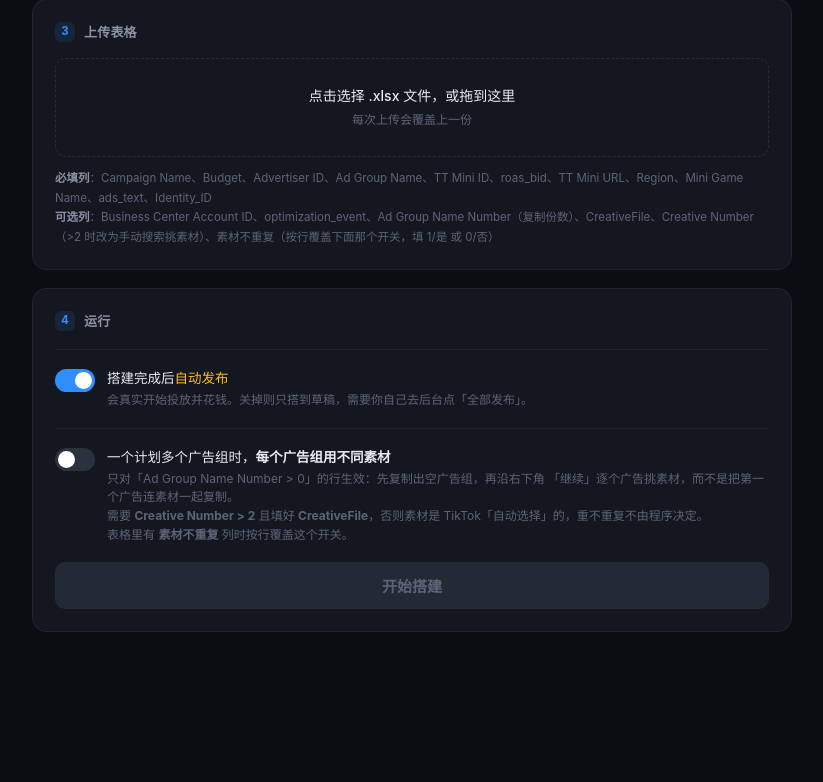
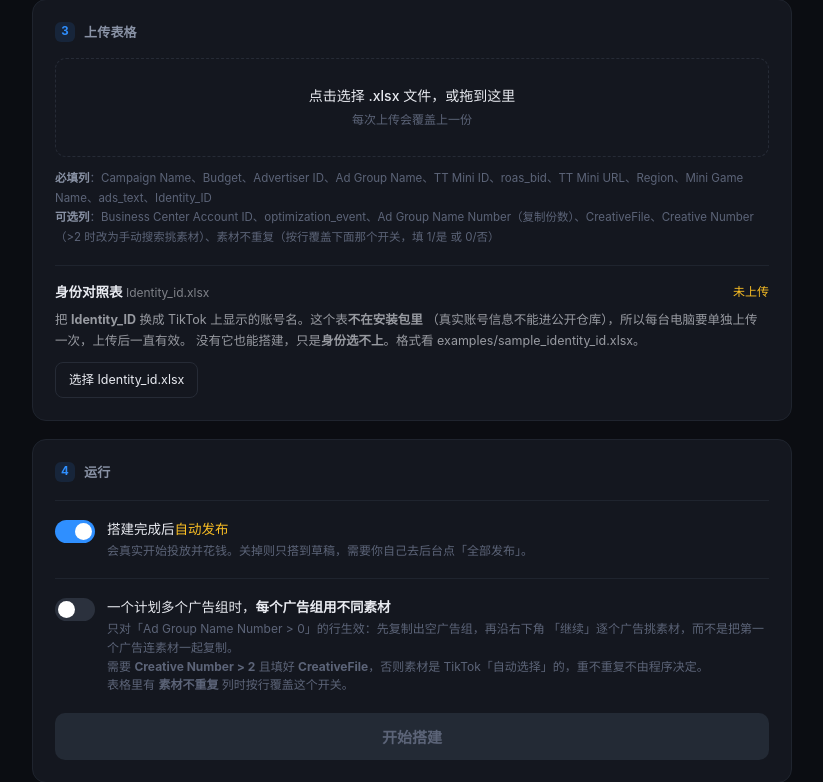
Before and after one commit to Zzw-050222/tiktok-ad-auto-builder, a Flask app: page / in a window 1280 px wide. Shown: the part 523-1305 px from the top of the page, without its empty margins (228-1051 px from the left). Before the commit the page ends 1155 px from the top, so only its background shows below. Run offline with Flask 3, Linux system fonts and the light colour scheme.

Commit message:
缺身份对照表不该让整条计划秒退（别人电脑上广告层直接挂）
别人电脑上每条广告一进广告层级就报：
    [Errno 2] No such file or directory: '.../Identity_id.xlsx'

原因：这份表【按设计】不进仓库也不进安装包（真实账号信息，.gitignore 里就有它），
所以每台新电脑上它一开始都不存在。而 builder 本来就把「选身份」当成非关键项——
select_identity 失败只记一句警告，注释写得很清楚「绝不该把整个计划搞挂」——
可 resolve_identity 这一句在 try 之外，文件不存在时的异常绕过了那道保护。

改动：
* load_identity_map 缺表/文件坏/页名对不上，一律返回 {} 不抛异常，保护重新生效
* 顺手让它容忍「自己建的表」：页名不叫 Sheet1（WPS 默认「工作表1」）、
  多一列、有空行——README 让每个人按自己账号自己建这份表，这些都很容易踩
* 缺表时的警告说清是「这台电脑没有这个表」而不是「表格填错」，并说怎么补
* 上传搭建表时就预检：有几行填了 Identity_ID、表在不在、哪些 ID 查不到，
  跑之前讲清楚，不用跑完看一堆警告
* 网页第 3 步加【上传身份对照表】：这个表永远不会在安装包里，以前只能人工拷文件，
  没人告诉新同事要拷，于是第一次跑就全挂

上传路由踩到一个坑，测试里三个用例全被拒才发现：临时文件名必须还是 .xlsx，
openpyxl 按扩展名判断格式，存成 Identity_id.xlsx.tmp 会被自己的校验拒掉。
.gitignore 和打包安全检查改成 Identity_id*.xlsx，把上传临时文件也盖住。

验证 17 项全过：缺表/坏文件/空表都不抛异常，预检文案正确，
自建表（页名工作表1、多一列、空行）能读，HTTP 上传接受好表、拒掉坏表和空表
且不覆盖原表、不留临时文件，临时文件名被 .gitignore 挡住。

Co-Authored-By: Claude Opus 5 (1M context) <noreply@anthropic.com>

```diff
--- a/app.py
+++ b/app.py
@@ -33,6 +33,7 @@ from src.drama.builder import build_drama_campaign
 from src.drama.config import DRAMA_BROWSER_PROFILE_DIR
 from src.drama.series_lookup import load_series_map, resolve_series_from_campaign_name
 from src.excel_loader import group_by_campaign, load_rows
+from src.identity_lookup import IDENTITY_FILE, identity_file_exists, load_identity_map
 
 app = Flask(__name__)
 
@@ -123,6 +124,46 @@ def _preflight_drama(groups):
         return [
             f"这些计划名在「商品库-剧目」表里匹配不到剧目，跑到「特定剧集」那步会失败："
             + "、".join(unmatched)
+        ]
+    return []
+
+
+def _preflight_identity(records):
+    """表格里要选身份，但这台电脑上没有身份对照表 —— 上传时就说，别等跑到广告层。
+
+    身份对照表按设计不进安装包（里面是真实账号信息，.gitignore 里就有它），
+    所以每台新电脑上它一开始都不存在。别人电脑上第一次跑，每条广告一进广告层级
+    就报 [Errno 2] No such file or directory 然后秒退。
+    现在缺表不再让计划挂掉（见 identity_lookup.load_identity_map），但身份确实
+    选不上，所以还是要在跑之前讲清楚。
+    """
+    want = [r for r in records if str(r.get("Identity_ID") or "").strip()]
+    if not want:
+        return []
+    if not identity_file_exists():
+        return [
+            f"表格里有 {len(want)} 行填了 Identity_ID，但这台电脑上没有身份对照表 "
+            "Identity_id.xlsx —— 这些广告的身份会选不上（其它步骤照常）。"
+            "在下面【上传身份对照表】补一份就行。这个表不在安装包里是故意的："
+            "里面是真实账号信息，不能进公开仓库。"
+        ]
+
+    # 表在，但表里查不到的 ID 也要提前说 —— 跑完才看到一堆警告没意义。
+    mapping = load_identity_map()
+    if not mapping:
+        return [
+            "身份对照表 Identity_id.xlsx 读出来是空的（页名/列顺序对不上？）。"
+            "格式参考 examples/sample_identity_id.xlsx：第一列是显示名，第二列是 Identity_ID。"
+        ]
+    missing = sorted({
+        str(r["Identity_ID"]).strip() for r in want
+        if str(r["Identity_ID"]).strip() not in mapping
+    })
+    if missing:
+        return [
+            "这些 Identity_ID 在身份对照表里找不到对应名字，这几行的身份会选不上："
+            + "、".join(missing[:10])
+            + ("…" if len(missing) > 10 else "")
         ]
     return []
 
@@ -450,6 +491,7 @@ def upload():
         return jsonify({"ok": False, "error": f"表格格式有问题: {e}"}), 400
 
     warnings = _preflight_drama(groups) if mode == "drama" else []
+    warnings += _preflight_identity(records)
 
     # 把表格里的广告主 ID 回显出来。给别人用之后这一项很重要：使用者能一眼看出
     # 程序读到的是不是他自己那个 ID，而不是跑起来才发现读错了列。
@@ -470,6 +512,61 @@ def upload():
             "warnings": warnings,
         }
     )
+
+
+@app.route("/upload-identity", methods=["POST"])
+def upload_identity():
+    """上传身份对照表。
+
+    为什么要有这个：这份表不进仓库也不进安装包（真实账号信息），所以每台新电脑上
+    都得单独补一份。以前只能靠人工把文件拷到程序文件夹根目录——别人电脑上装完
+    第一次跑，每条广告都在广告层级秒退，就是因为没人告诉他要拷这个文件。
+    """
+    f = request.files.get("file")
+    if not f or not f.filename:
+        return jsonify({"ok": False, "error": "没有选择文件"}), 400
+    if not f.filename.lower().endswith(".xlsx"):
+        return jsonify({"ok": False, "error": "请上传 .xlsx 文件"}), 400
+
+    # 先存到临时位置验一遍再就位，别用一个读不出来的文件把原来好的覆盖掉。
+    #
+    # 临时文件名【必须还是 .xlsx】：openpyxl 按扩展名判断格式，存成
+    # Identity_id.xlsx.tmp 的话每一次上传都会被自己的校验拒掉
+    #   openpyxl does not support .tmp file format
+    # ——第一版就是这么写的，测试里三个用例全被拒才发现。
+    tmp = IDENTITY_FILE.with_name("Identity_id.__uploading__.xlsx")
+    f.save(str(tmp))
+    try:
+        import openpyxl
+
+        wb = openpyxl.load_workbook(tmp, data_only=True)
+        ws = wb["Sheet1"] if "Sheet1" in wb.sheetnames else wb[wb.sheetnames[0]]
+        pairs = 0
+        for row in list(ws.iter_rows(values_only=True))[1:]:
+            if row and len(row) >= 2 and row[0] is not None and row[1] is not None:
+                pairs += 1
+    except Exception as e:
+        tmp.unlink(missing_ok=True)
+        return jsonify({"ok": False, "error": f"这个 .xlsx 读不出来: {e}"}), 400
+
+    if pairs == 0:
+        tmp.unlink(missing_ok=True)
+        return jsonify({
+            "ok": False,
+            "error": "表里没读到任何「显示名 + Identity_ID」。"
+                     "格式参考 examples/sample_identity_id.xlsx："
+                     "第一行是标题，第一列显示名，第二列 Identity_ID。",
+        }), 400
+
+    tmp.replace(IDENTITY_FILE)
+    return jsonify({"ok": True, "count": pairs, "filename": f.filename})
+
+
+@app.route("/identity-status")
+def identity_status():
+    if not identity_file_exists():
+        return jsonify({"exists": False, "count": 0})
+    return jsonify({"exists": True, "count": len(load_identity_map())})
 
 
 @app.route("/run", methods=["POST"])
--- a/src/builder.py
+++ b/src/builder.py
@@ -1,6 +1,6 @@
 import re
 
-from src.identity_lookup import resolve_identity
+from src.identity_lookup import identity_file_exists, resolve_identity
 from src.pages.ad_page import (
     fill_ad_copy,
     fill_landing_url,
@@ -161,8 +161,15 @@ def fill_ad_identity_copy_url(page, rec, advertiser_id):
             # 身份不是关键项——短剧那条流程压根不选它，TikTok 会自己填好——所以它失败
             # 只该变成一句警告，绝不该把整个计划搞挂。
             identity_issue = f"选身份失败（不影响其它步骤）: {str(e).splitlines()[0][:120]}"
+    elif identity_id and not identity_file_exists():
+        # 这台电脑上根本没有身份对照表。这【不是】表格填错，别让人去查表格。
+        identity_issue = (
+            "这台电脑上没有身份对照表 Identity_id.xlsx，所以这条广告的身份没选，"
+            "其它都正常。这个表按设计不进安装包（里面是真实账号信息），"
+            "在网页第 3 步上传一份，或者直接放到程序文件夹根目录。"
+        )
     elif identity_id:
-        identity_issue = f"Identity_ID '{identity_id}' 在 identity_id.xlsx 里找不到对应名字"
+        identity_issue = f"Identity_ID '{identity_id}' 在 Identity_id.xlsx 里找不到对应名字"
 
     fill_ad_copy(page, str(rec["ads_text"]))
     fill_landing_url(page, str(rec["TT Mini URL"]))
--- a/templates/index.html
+++ b/templates/index.html
@@ -181,6 +181,30 @@
   .note.err { background: var(--err-bg); border-color: rgba(248,113,113,.25); color: var(--err); }
   .note.warn{ background: rgba(251,191,36,.09); border-color: rgba(251,191,36,.25); color: var(--warn); }
 
+  /* ---------- 身份对照表 ---------- */
+  .idbox {
+    margin-top: 18px; padding-top: 16px;
+    border-top: 1px solid var(--border-soft);
+  }
+  .idbox-head {
+    display: flex; align-items: center; justify-content: space-between;
+    gap: 10px; font-size: 13.5px; font-weight: 600;
+  }
+  .idbox-sub { font-weight: 400; opacity: .5; font-size: 12px; }
+  .idbox-state { font-size: 12px; font-weight: 500; flex: none; }
+  .idbox-state.has { color: var(--ok); }
+  .idbox-state.miss { color: var(--warn); }
+  .idbox-hint { margin-top: 7px; font-size: 12.5px; line-height: 1.65; opacity: .62; }
+  .idbtn {
+    display: inline-block; margin-top: 11px; padding: 7px 13px;
+    border: 1px solid var(--border); border-radius: 8px;
+    font-size: 12.5px; cursor: pointer; user-select: none;
+  }
+  .idbtn:hover { border-color: var(--accent); }
+  .idmsg { margin-left: 10px; font-size: 12.5px; }
+  .idmsg.ok  { color: var(--ok); }
+  .idmsg.err { color: var(--err); }
+
   /* ---------- 发布开关 ---------- */
   .switch-row {
     display: flex; align-items: flex-start; gap: 12px;
@@ -348,6 +372,25 @@
     <div class="note ok"   id="noteOk"></div>
     <div class="note err"  id="noteErr"></div>
     <div class="note warn" id="noteWarn"></div>
+
+    <!-- 身份对照表。单独放一块，因为它【不在安装包里】：里面是真实账号信息，
+         不能进公开仓库。所以每台新电脑都得补一份，不补的话广告层选不了身份。 -->
+    <div class="idbox">
+      <div class="idbox-head">
+        <span>身份对照表 <span class="idbox-sub">Identity_id.xlsx</span></span>
+        <span class="idbox-state" id="idState">检查中…</span>
+      </div>
+      <div class="idbox-hint">
+        把 <b>Identity_ID</b> 换成 TikTok 上显示的账号名。这个表<b>不在安装包里</b>
+        （真实账号信息不能进公开仓库），所以每台电脑要单独上传一次，上传后一直有效。
+        没有它也能搭建，只是<b>身份选不上</b>。格式看 examples/sample_identity_id.xlsx。
+      </div>
+      <label class="idbtn">
+        选择 Identity_id.xlsx
+        <input type="file" id="idInput" accept=".xlsx" hidden>
+      </label>
+      <span class="idmsg" id="idMsg"></span>
+    </div>
   </div>
 
   <div class="card">
@@ -538,6 +581,54 @@ fileInput.addEventListener('change', () => {
   if (fileInput.files.length) doUpload(fileInput.files[0]);
 });
 
+// ---------- 身份对照表 ----------
+// 这个表不在安装包里（真实账号信息不能进公开仓库），每台新电脑都要单独补一份。
+// 不补的话广告层选不了身份 —— 以前这里是直接抛 FileNotFoundError 把整条计划弄挂。
+const idInput = document.getElementById('idInput');
+const idState = document.getElementById('idState');
+const idMsg   = document.getElementById('idMsg');
+
+function refreshIdState() {
+  fetch('/identity-status')
+    .then(r => r.json())
+    .then(d => {
+      if (d.exists) {
+        idState.textContent = `已就位 · ${d.count} 条`;
+        idState.className = 'idbox-state has';
+      } else {
+        idState.textContent = '未上传';
+        idState.className = 'idbox-state miss';
+      }
+    })
+    .catch(() => { idState.textContent = ''; idState.className = 'idbox-state'; });
+}
+refreshIdState();
+
+idInput.addEventListener('change', () => {
+  if (!idInput.files.length) return;
+  idMsg.textContent = '上传中…';
+  idMsg.className = 'idmsg';
+  const form = new FormData();
+  form.append('file', idInput.files[0]);
+  fetch('/upload-identity', { method: 'POST', body: form })
+    .then(r => r.json())
+    .then(d => {
+      if (d.ok) {
+        idMsg.textContent = `✓ ${d.filename}，读到 ${d.count} 条身份`;
+        idMsg.className = 'idmsg ok';
+      } else {
+        idMsg.textContent = d.error || '上传失败';
+        idMsg.className = 'idmsg err';
+      }
+      refreshIdState();
+      idInput.value = '';   // 允许重新选同一个文件再传一次
+    })
+    .catch(e => {
+      idMsg.textContent = '上传失败：' + e;
+      idMsg.className = 'idmsg err';
+    });
+});
+
 function doUpload(file) {
   hideNotes();
   const form = new FormData();
```
Also changed, not shown: src/identity_lookup.py (+40 -5 lines), 2 other files.
